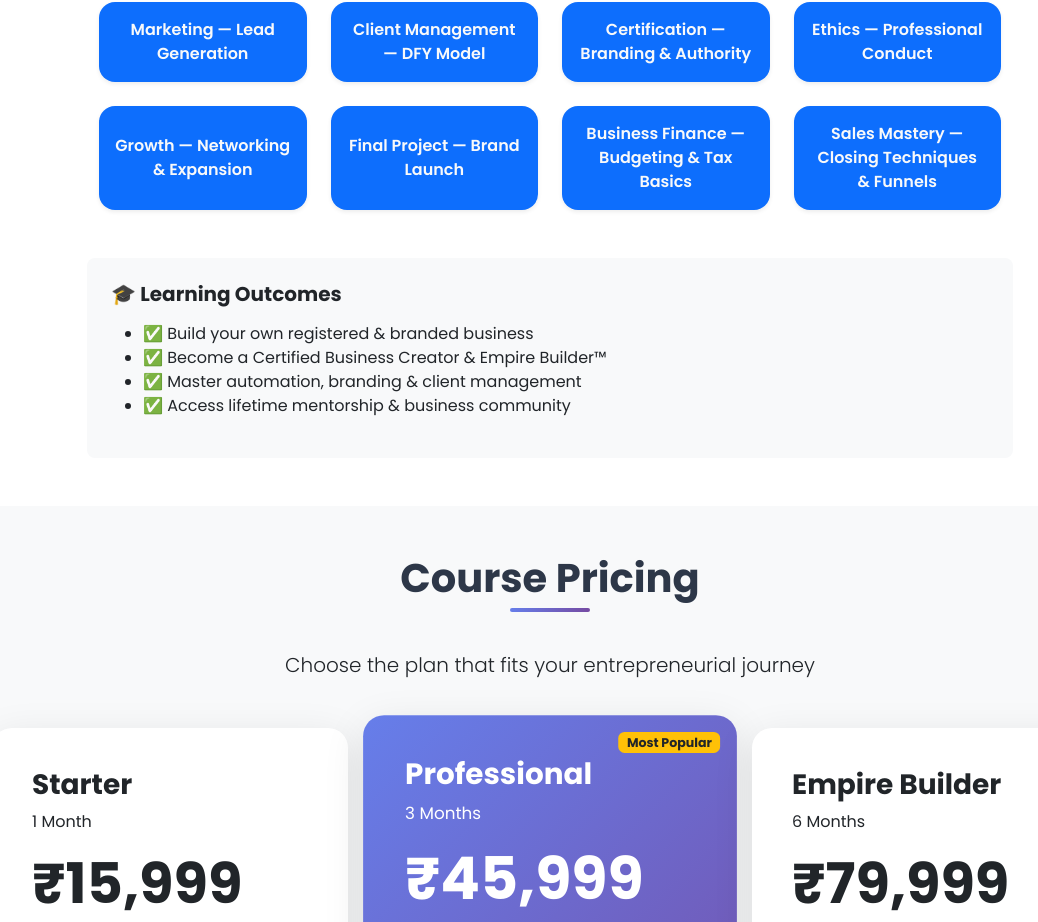
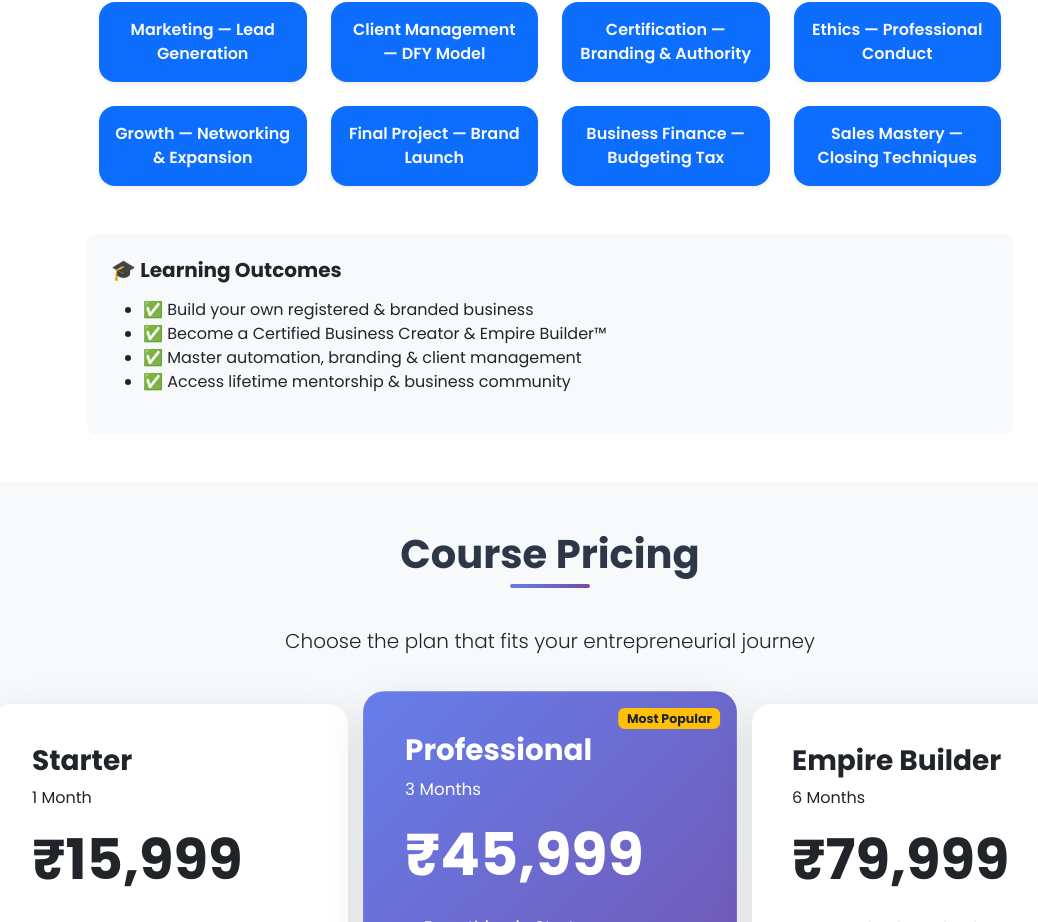
Before and after one commit to Tarunshakya1999/indokonafrontend, a React (Vite) app: page /acadmy in a window 1280 px wide. Shown: the part 4119-5041 px from the top of the page, without its empty margins (90-1128 px from the left). Built offline with nearby package versions, Linux system fonts and the light colour scheme.

Commit message:
The 767ihuiyuuuui

```diff
--- a/src/AcademyPage.jsx
+++ b/src/AcademyPage.jsx
@@ -750,8 +750,8 @@ export default function IndokonaAcademy() {
       "Ethics — Professional Conduct",
       "Growth — Networking & Expansion",
       "Final Project — Brand Launch",
-      "Business Finance — Budgeting & Tax Basics",
-      "Sales Mastery — Closing Techniques & Funnels",
+      "Business Finance — Budgeting Tax",
+      "Sales Mastery — Closing Techniques",
     ].map((module, idx) => (
       <div key={idx} className="col-12 col-sm-6 col-md-4 col-lg-3">
         <div className="card h-100 shadow-sm rounded-4 border-0  bg-primary text-light">
```
